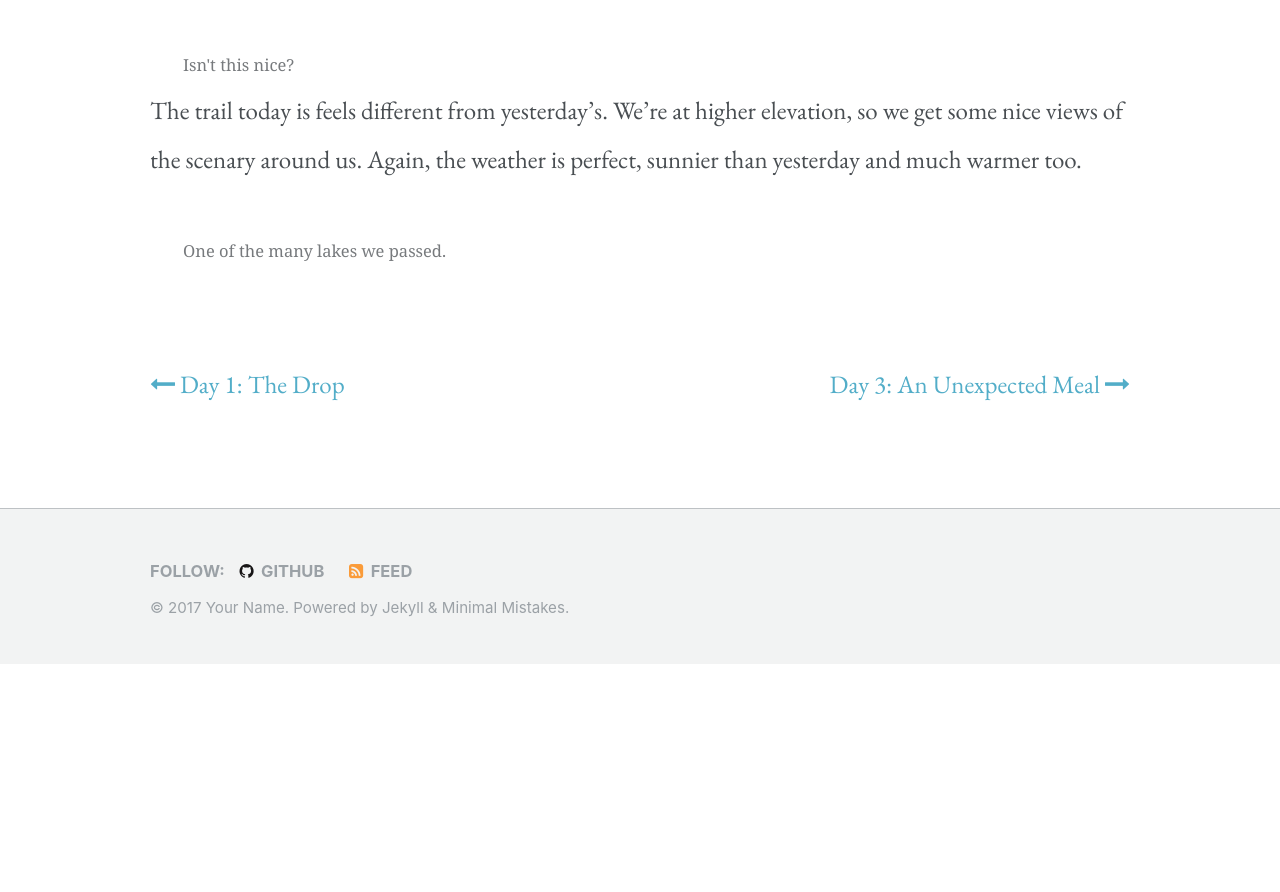
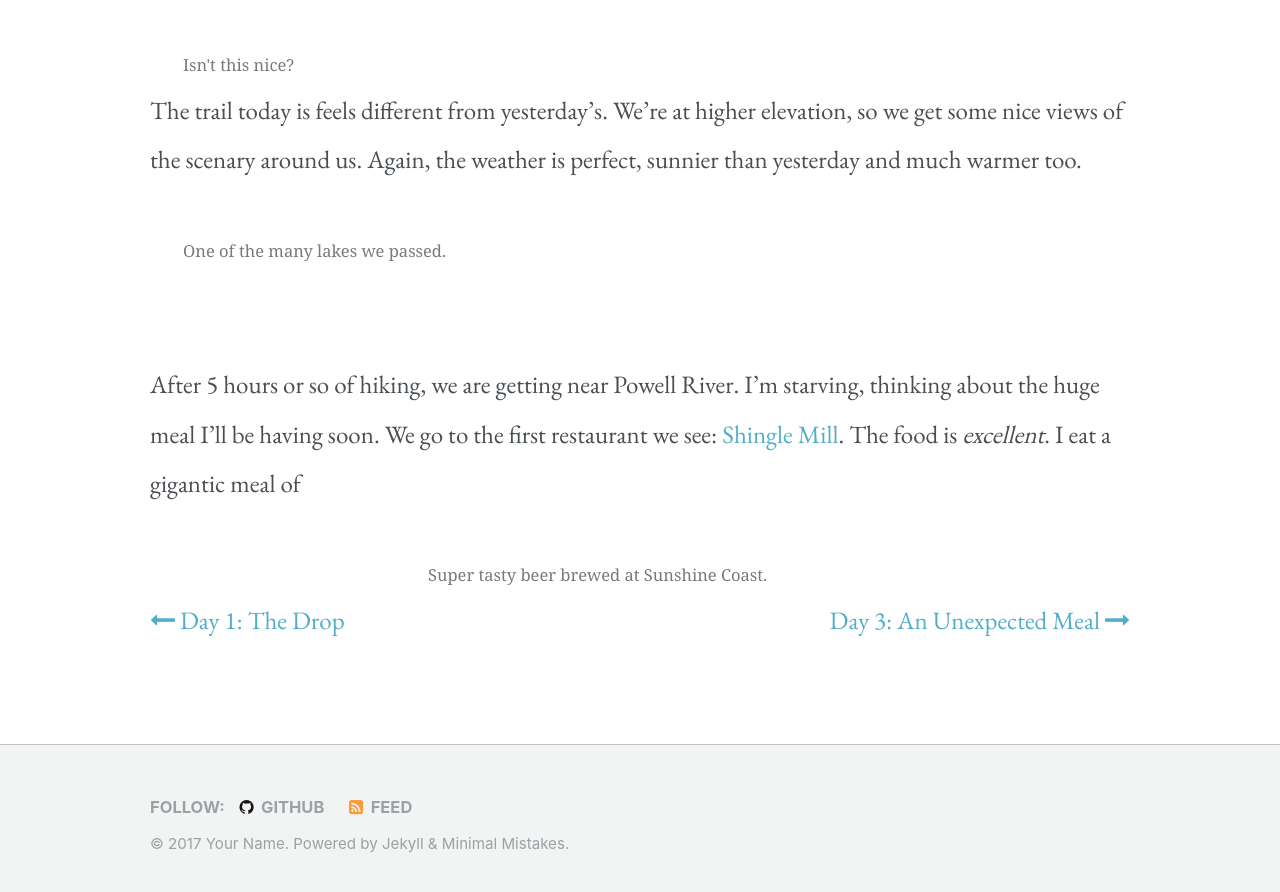
Before and after one commit to BestCoastTrail/BestCoastTrail.github.io, a Jekyll site: the page built from _posts/2017-04-09-Day-2:-The-Rustle.markdown, in a window 1280 px wide and 900 px high, scrolled down 2505 px. Shown: the top 892 px of the window. Built offline with Jekyll 4.4.1, drawn with Linux system fonts in a browser that asks for light colours; before the commit the page ends 3169 px from its top, so only the background shows below that.

Commit message:
Added till powell river

```diff
--- a/_posts/2017-04-09-Day-2:-The-Rustle.markdown
+++ b/_posts/2017-04-09-Day-2:-The-Rustle.markdown
@@ -62,8 +62,16 @@ The trail today is feels different from yesterday's. We're at higher elevation,
   <img data-original="https://farm3.staticflickr.com/2830/33979314080_74d26aba3d_h.jpg" data-action="zoom" class="inline-image"/>
 </figure>
 <figure>
-  <img data-original="https://farm3.staticflickr.com/2830/33979314080_74d26aba3d_h.jpg" data-action="zoom" class="inline-image"/>
+  <img data-original="https://farm5.staticflickr.com/4188/34363696425_c928691d5d_h.jpg" data-action="zoom" class="inline-image"/>
 </figure>
+
+After 5 hours or so of hiking, we are getting near Powell River. I'm starving, thinking about the huge meal I'll be having soon. We go to the first restaurant we see: <a href="http://shinglemill.ca/">Shingle Mill</a>. The food is <em>excellent</em>. I eat a gigantic meal of
+
+<figure style="width: 50%; margin: auto;">
+  <img data-original="https://farm5.staticflickr.com/4156/33522638024_e2326b3b0a_h.jpg" data-action="zoom" class="inline-image"/>
+  <figcaption>Super tasty beer brewed at Sunshine Coast.</figcaption>
+</figure>
+
 
 
 <div>
```
